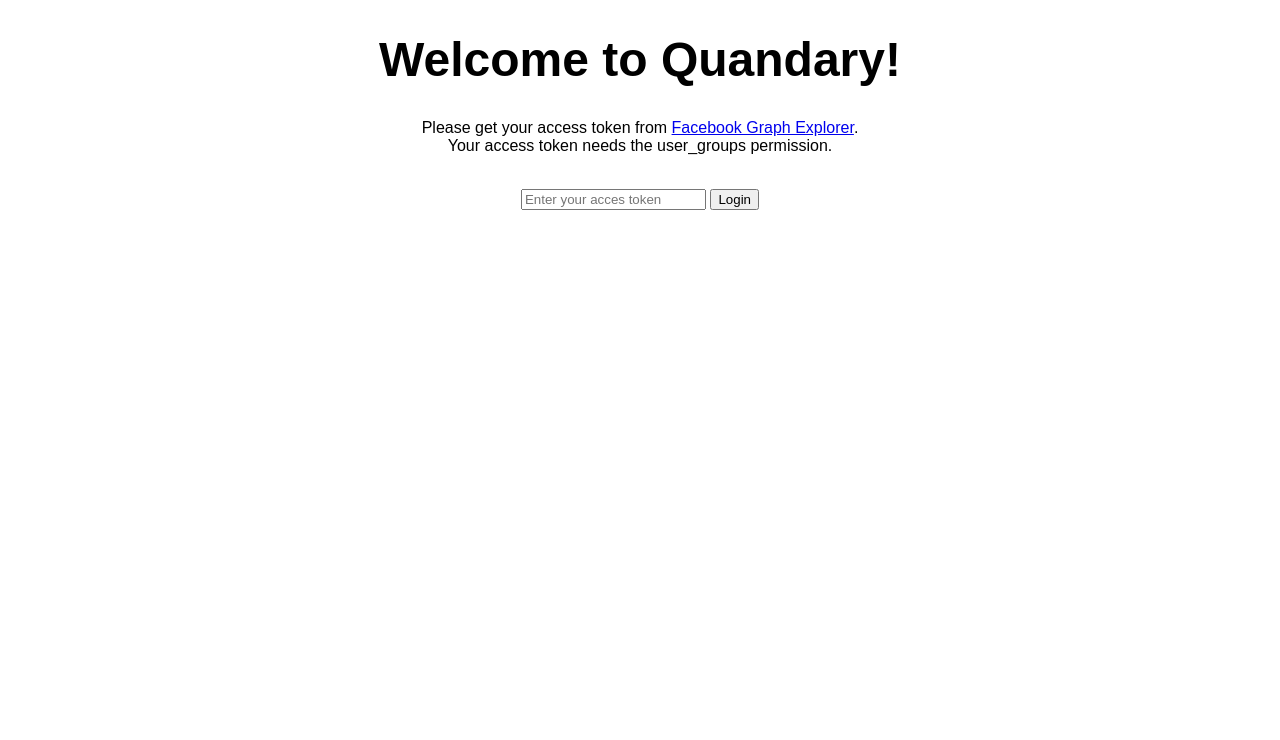
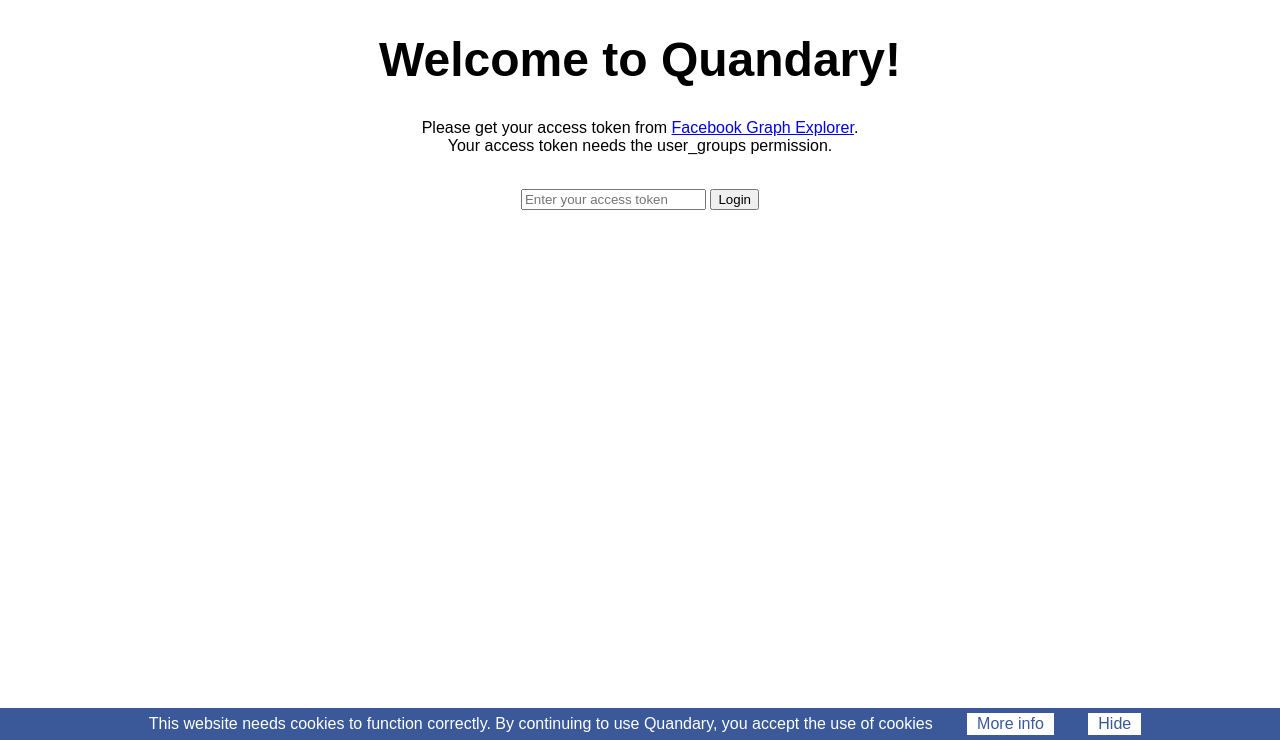
Before and after one commit to Palivonas/fbscan, a Flask app: template templates/login.html in a window 1280 px wide. Shown: the part 60-800 px from the top of the page. Run offline with Flask 2, Linux system fonts and the light colour scheme; the template is opened without the code that fills it, so the values that code supplies are empty; some libraries are stand-ins or nearby versions; some web fonts are replaced.

Commit message:
Legal notices and refinements

```diff
--- a/static/quandary.css
+++ b/static/quandary.css
@@ -272,3 +272,66 @@ h2 {
 #participation-container canvas {
     float: left;
 }
+
+/* Cookie notice */
+
+#cookie-notice {
+    width: 100%;
+    position: absolute;
+    bottom: 0px;
+    background-color: #3b5998;
+    padding: 5px;
+    text-align: center;
+    display: none;
+}
+
+#cookie-notice p {
+    color: #FFF;
+    margin: 0px;
+    display: inline;
+}
+
+#cookie-notice .button {
+    display: inline-block;
+    margin-left: 30px;
+    background-color: #FFF;
+    padding: 2px 10px 2px 10px;
+    color: #3b5998;
+    cursor: pointer;
+}
+
+.notice {
+    width: 40%;
+    margin: auto;
+    position: absolute;
+    top: 30%;
+    left: 30%;
+    background-color: #FFF;
+    z-index: 100;
+    padding: 10px;
+}
+
+.notice .button {
+    float: right;
+    padding: 4px;
+    text-align: center;
+    width: 60px;
+    color: #fff;
+    background-color: #3b5998;
+    cursor: pointer;
+}
+
+.notice .button p {
+    margin: 0px;
+    padding: 0px;
+}
+
+.modal {
+    top : 0px;
+    left: 0px;
+    width: 100%;
+    height: 100%;
+    position: absolute;
+    background-color: rgba(0,0,0,0.5);
+    display: none;
+}
--- a/static/quandary.js
+++ b/static/quandary.js
@@ -3,13 +3,13 @@
 function getFormData() {
     var group = $("input:radio:checked").val();
     if (group === "custom") {
-        group = $("input[name='custom_id']").val()
+        group = $("input[name='custom_id']").val();
     }
     document.cookie = "token=" + $("input[name='access_token']").val();
     document.cookie = "group_id=" + group;
 
     var args = "group_id=" + group + "&access_token="+$("input[name='access_token']").val();
-    $("#go").replaceWith("<img src='static/ajax-loader.gif' style='float:right; clear:both; margin-top:10px'>")
+    $("#go").replaceWith("<img src='static/ajax-loader.gif' style='float:right; clear:both; margin-top:10px'>");
     displayTab(args, "general");
 }
 
--- a/templates/general.html
+++ b/templates/general.html
@@ -26,7 +26,7 @@
         {{ average(stats.like_count, "likes", "#FDB45C") }}
     </div>
 
-    <canvas id="activities" stlye="float:left" width="250" height="250"></canvas>
+    <canvas id="activities" width="250" height="250"></canvas>
 </div>
 
 <script>
--- a/templates/login.html
+++ b/templates/login.html
@@ -15,7 +15,8 @@
 
             if (cookie.token && cookie.group_id) {
                 displayTab($.param(cookie), "general", true);
-            } else if (cookie.token) {
+            }
+            else if (cookie.token) {
                 $(document).ready(function() {
                     $("#token-dialog").remove();
                     listGroups(cookie.token, true);
@@ -31,11 +32,12 @@
                     <ul>
                         <li><a href="{{url_for('.index')}}" onclick="resetToken()">Change Access Token</a></li>
                         <li><a href="{{url_for('.index')}}" onclick="resetGroup()">Change Group</a></li>
+                        <li><a href="javascript:void(0)" onclick="$('.copyright').show()">Copyright notice</a></li>
                     </ul>
                 </li>
-                <li id="users">Users</li>
-                <li id="averages">Averages</li>
-                <li class="selected" id="general">General</li>
+                <li class="page" id="users">Users</li>
+                <li class="page" id="averages">Averages</li>
+                <li class="page selected" id="general">General</li>
             </ul>
         </div>
 
@@ -49,7 +51,7 @@
                         Your access token needs the user_groups permission.
                     </p>
                     <br>
-                    <input type="text" id="token" placeholder="Enter your acces token">
+                    <input type="text" id="token" placeholder="Enter your access token">
                     <input type="button" id="token-button" value="Login">
                 </div>
 
@@ -60,7 +62,54 @@
             </div>
         </div>
 
+        <div id="cookie-notice">
+            <p>This website needs cookies to function correctly. By continuing to use Quandary, you accept the use of cookies</p>
+            <div class="button info">More info</div>
+            <div class="button close">Hide</div>
+        </div>
+
+        <div class="modal cookies">
+            <div class="notice">
+                <p>Cookies are very small text files that websites place on your computer to remember information about you.
+                    They might contain your username, preferences or other informations needed to provide you with a better experience.</p>
+                <p>Quanday uses 3 so-called "session" cookies, of which 2 are essential: it temporarily stores your access token and the group you have chosen to analyse. This information is necessary
+                    for the application, and it could not work without it. Quandary will also remember if you have seen this message, to avoid bothering you again once you have been informed.</p>
+                <p>All these cookies are automatically deleted when you close your browser.</p>
+                <div class="button close">OK</div>
+            </div>
+        </div>
+
+        <div class="modal copyright">
+            <div class="notice">
+                <p>The "comment.png", "post.png" and "custom.png" icons used in this website were designed by <a href="http://linhpham.me/">Linh Pham Thi Dieu</a>. They are free to use for any project.<br>
+                    They are part of the <a href="http://linhpham.me/miu/">Miu icon collection</a>.</p>
+                <p>The "like.png" icon used in this website was designed by <a href="https://www.iconsmind.com/">IconsMind</a> and released under the <a href="http://creativecommons.org/licenses/by/2.5/legalcode">Creative Commons Attribution 2.5 Generic license.</a><br>
+                    It is part of the <a href="https://www.iconfinder.com/iconsets/social-media-13">Social Media icon pack</a>.<br>
+                    No changes were made to the original icon.</p>
+                <div class="button close">OK</div>
+            </div>
+        </div>
+
         <script>
+            // Legal cookie stuff
+            if (!cookie.user_informed) {
+                $("#cookie-notice").show();
+            }
+
+            $("#cookie-notice .close").click(function() {
+                $("#cookie-notice").remove();
+                document.cookie = "user_informed=1";
+            });
+
+            $("#cookie-notice .info").click(function() {
+                $(".cookies").show();
+            });
+
+            $(".notice .close").click(function() {
+                $(".modal").hide();
+            });
+
+
             $("#token-button").click(function() {
                 listGroups($("#token").val());
             });
@@ -80,7 +129,7 @@
                 changeTab("users");
             });
 
-            $(".tabs").children().click(function() {
+            $(".page").click(function() {
                 $(".selected").removeClass("selected");
                 $(this).addClass("selected");
             });
@@ -88,8 +137,10 @@
             // Options menu
             $("#options").click(function() {
                 if ( $("ul", "#options").is(":visible") ) {
+                    $(this).removeClass("selected");
                     $("ul", "#options").hide();
                 } else {
+                    $(this).addClass("selected");
                     $("ul", "#options").show();
                 }
             });
```
Also changed, not shown: templates/averages.html (+0 -10 lines).
